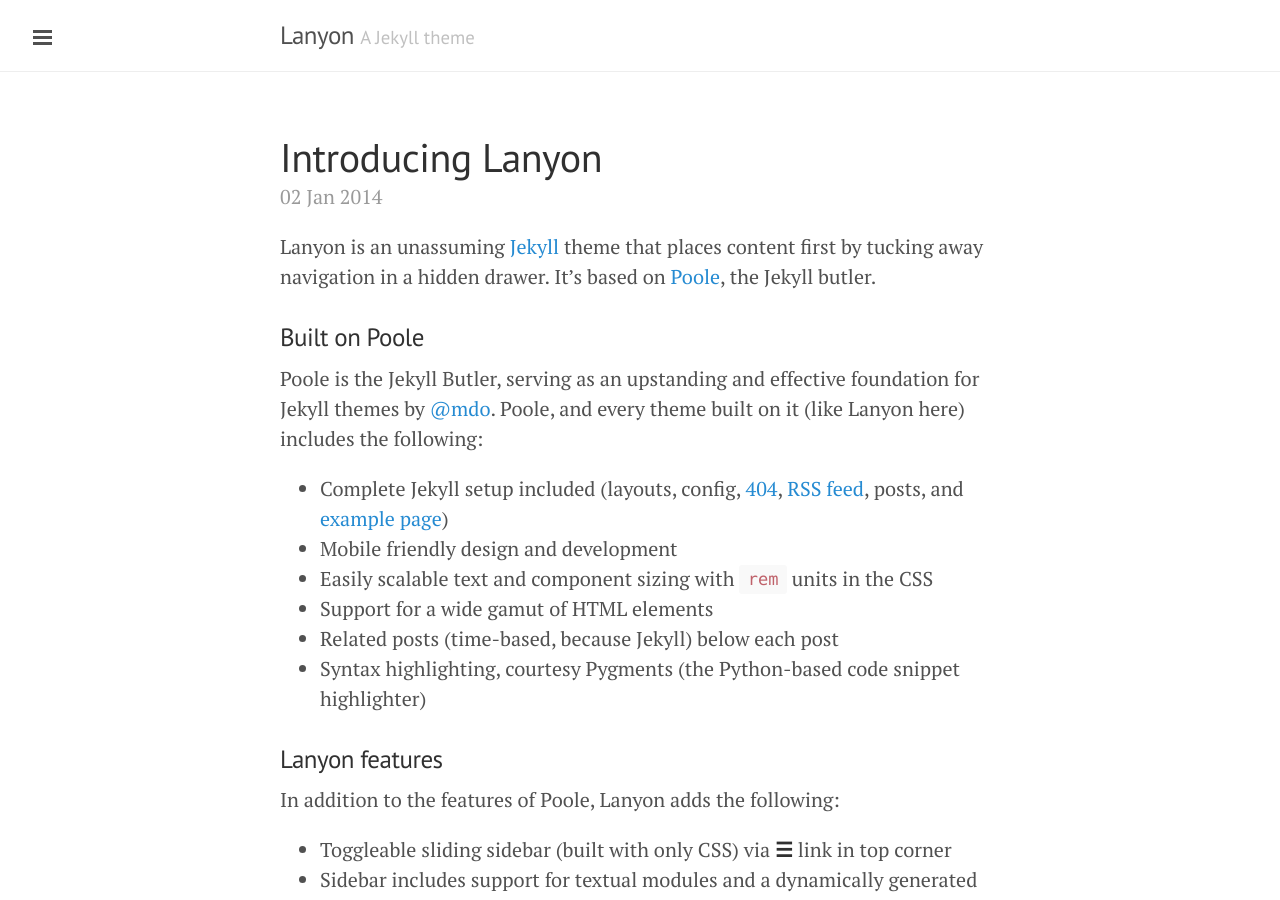
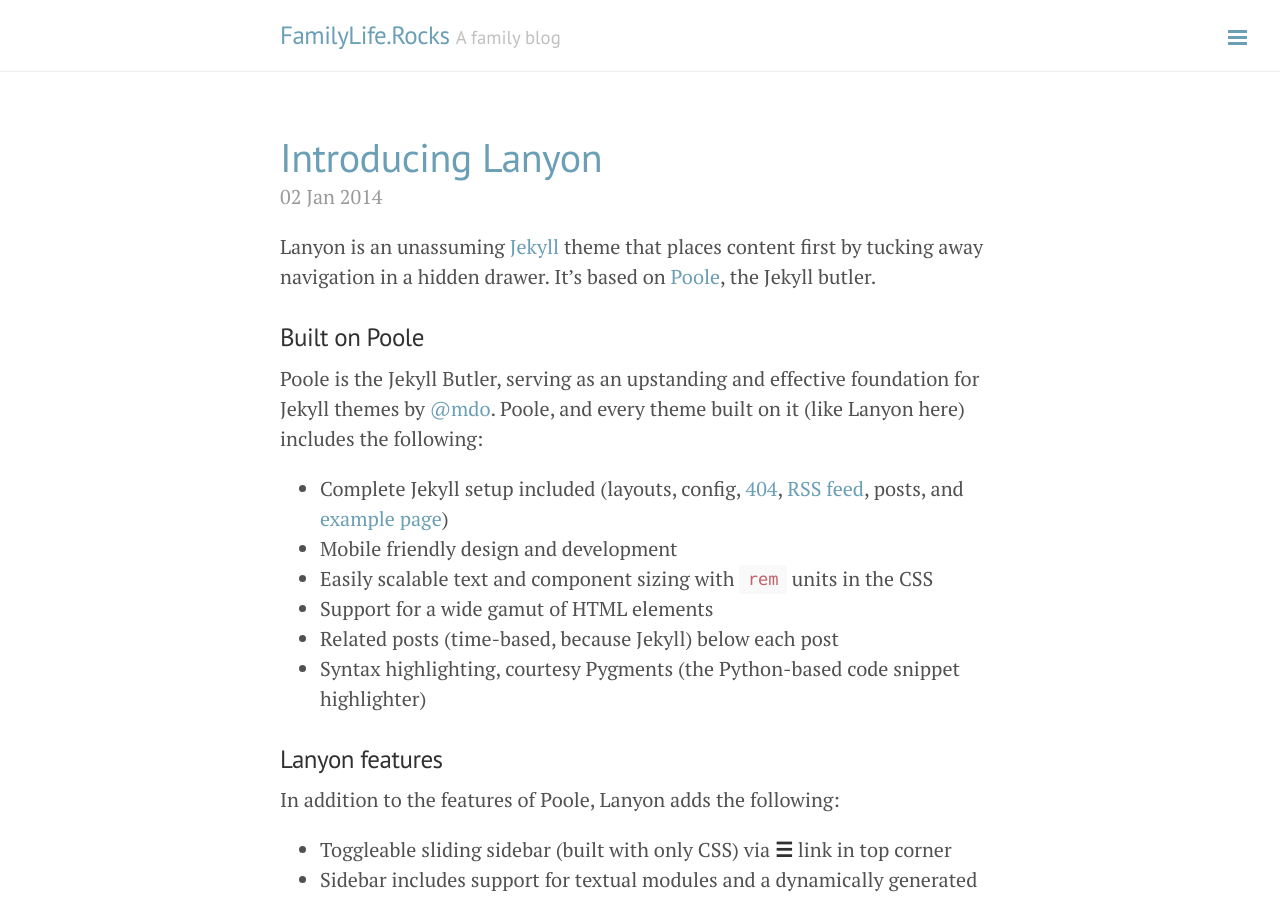
Before and after one commit to meetlisa/familyliferocks, a Jekyll site: the page built from index.html, in a window 1280 px wide and 900 px high. Built offline with Jekyll 4.4.1, drawn with Linux system fonts in a browser that asks for light colours; Markdown is read by kramdown in place of the engine named in the settings; the list of posts is cut into pages by our own code.

Commit message:
Update theme color scheme and orientation

```diff
--- a/_config.yml
+++ b/_config.yml
@@ -7,9 +7,9 @@
 relative_permalinks: true
 
 # Setup
-title:               Lanyon
-tagline:             'A Jekyll theme'
-description:         'A reserved <a href="http://jekyllrb.com" target="_blank">Jekyll</a> theme that places the utmost gravity on content with a hidden drawer. Made by <a href="https://twitter.com/mdo" target="_blank">@mdo</a>.'
+title:               FamilyLife.Rocks
+tagline:             'A family blog'
+description:         'A reserved <a href="http://jekyllrb.com" target="_blank">Jekyll</a> theme that places the utmost gravity on content with a hidden drawer. Made by <a href="https://twitter.com/meet_lisa" target="_blank">@meet_lisa</a> & <a href="https://twitter.com/potzenheimer" target="_blank">@potzenheimer</a>.'
 url:                 http://lanyon.getpoole.com
 baseurl:             /
 paginate:            5
--- a/_layouts/default.html
+++ b/_layouts/default.html
@@ -3,7 +3,7 @@
 
   {% include head.html %}
 
-  <body>
+  <body class="theme-base-0d layout-reverse">
 
     {% include sidebar.html %}
 
```
